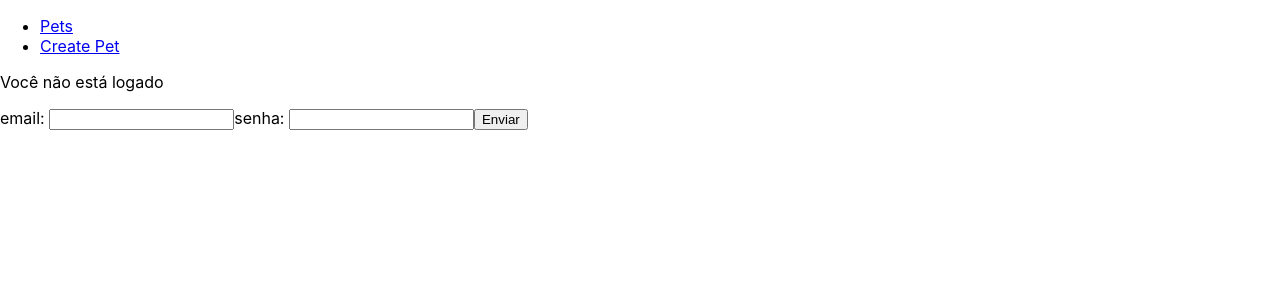
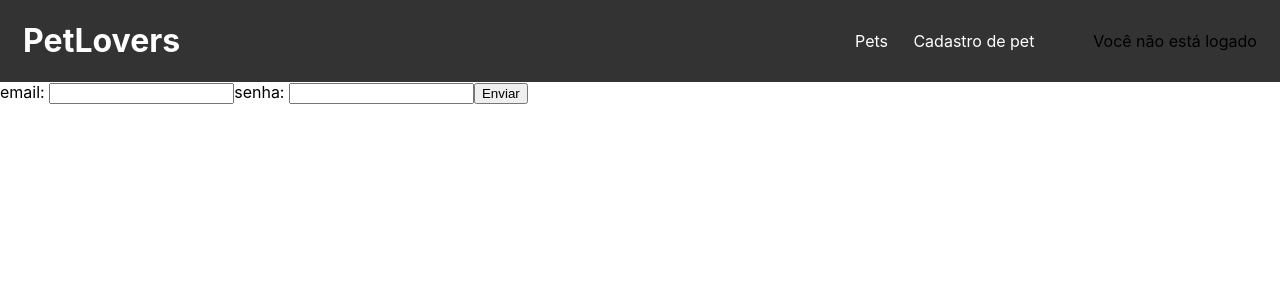
Before and after one commit to rfcosta85/petsProject, a React (Create React App) app in the folder pets/: page /login in a window 1280 px wide. Shown: the top 300 px of the page. Built offline with nearby package versions, Linux system fonts and the light colour scheme; no server answers.

Commit message:
Firsts adjusteds on SASS

```diff
--- a/pets/src/components/layout/Layout.js
+++ b/pets/src/components/layout/Layout.js
@@ -1,11 +1,14 @@
 import { Link, Outlet } from 'react-router-dom'
 import AuthStatus from '../AuthStatus'
+
+import '../layout/layout.scss'
 
 function Layout() {
   return (
     <div className="c-container">
       <header className="c-container__header">
         <navbar className="c-container__header--navbar">
+          <h1 className="c-container__title">PetLovers</h1>
           <ul className="c-container__ul">
             <li>
               <Link to="/" className="c-container__ul--link">
@@ -14,7 +17,7 @@ function Layout() {
             </li>
             <li>
               <Link to="/create" className="c-container__ul--link">
-                Create Pet
+                Cadastro de pet
               </Link>
             </li>
           </ul>
--- a/pets/src/components/layout/layout.scss
+++ b/pets/src/components/layout/layout.scss
@@ -0,0 +1,44 @@
+.c-container {
+  display: flex;
+  flex-direction: column;
+  align-items: flex-start;
+
+  width: 100%;
+
+  &__header {
+    display: flex;
+    flex-direction: row;
+    justify-content: space-around;
+    align-items: center;
+
+    background-color: #131313dc;
+    width: 100%;
+
+    &--navbar {
+      display: flex;
+      flex-direction: row;
+      justify-content: space-between;
+
+      width: 80%;
+      align-items: center;
+    }
+  }
+
+  &__title {
+    color: white;
+  }
+
+  &__ul {
+    display: flex;
+    flex-direction: row;
+    justify-content: space-around;
+
+    width: 20%;
+    list-style: none;
+
+    &--link {
+      color: white;
+      text-decoration: none;
+    }
+  }
+}
--- a/pets/src/routes/petForm/Petform.js
+++ b/pets/src/routes/petForm/Petform.js
@@ -23,7 +23,7 @@ function Petform() {
   return (
     <main className="c-main__container">
       <div className="c-main__container--title">
-        <h1>Create Pet</h1>
+        <h1>Cadastrando PET</h1>
       </div>
       <div className="c-main__div-form">
         <form onSubmit={handleSubmitForm} className="c-main__div-form--form">
```
